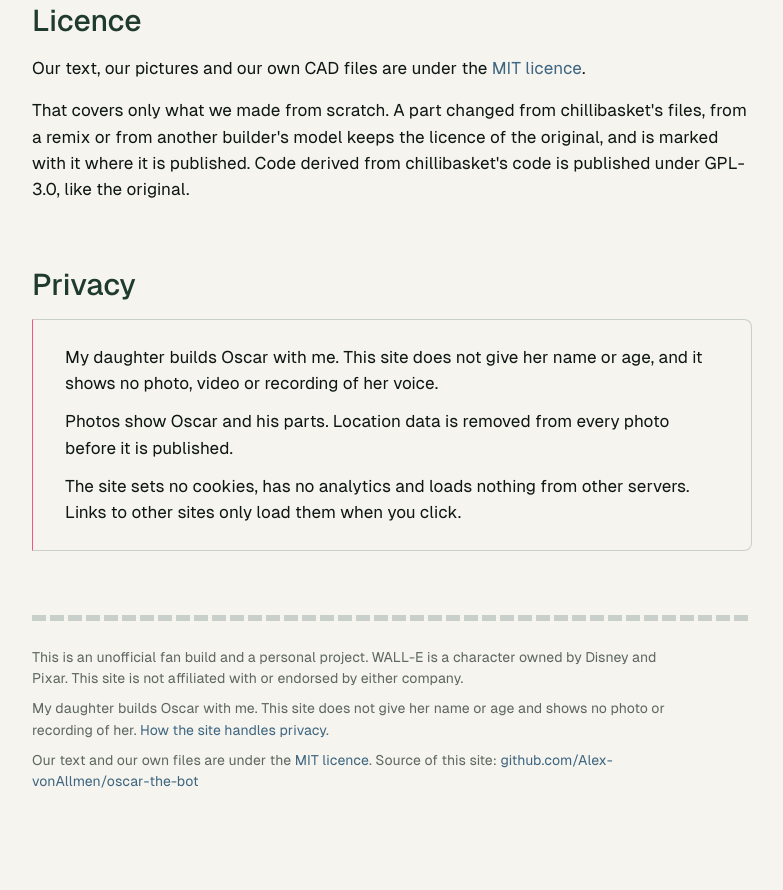
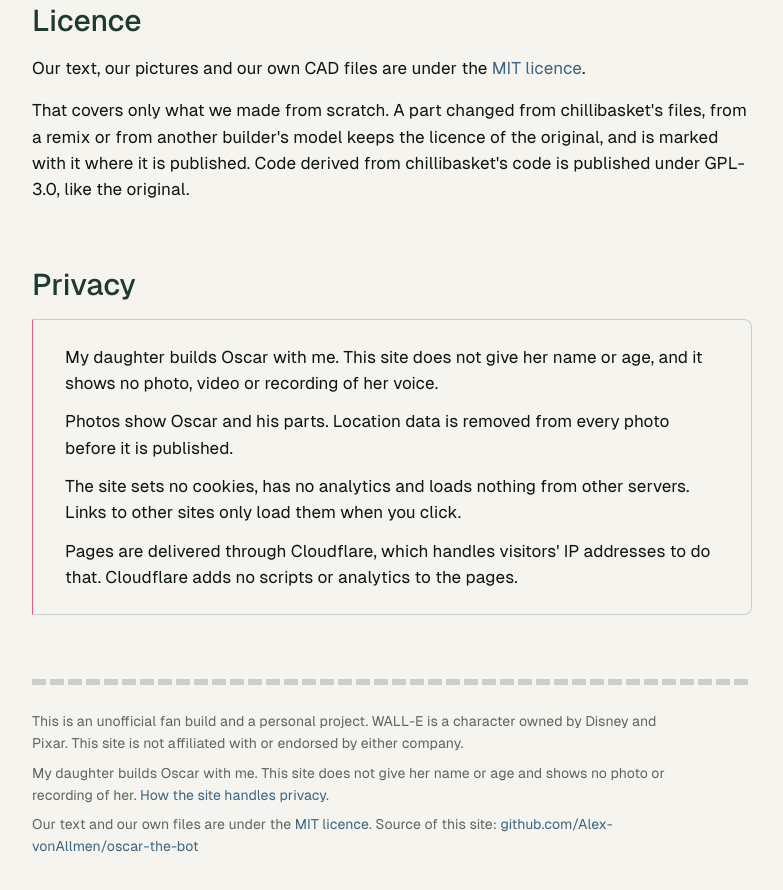
Before and after one commit to Alex-vonAllmen/oscar-the-bot, a plain HTML site: page site/credits.html in a window 1280 px wide. Shown: the part 718-1608 px from the top of the page, without its empty margins (248-1031 px from the left). Drawn offline with Linux system fonts and the light colour scheme.

Commit message:
Privacy note for Cloudflare delivery; record DNS setup in deploy notes
Co-Authored-By: Claude Opus 5.5 <noreply@anthropic.com>
Claude-Session: https://claude.ai/code/session_015jBZhXNPrj8Ws4M7d1uToh

```diff
--- a/site/credits.html
+++ b/site/credits.html
@@ -57,6 +57,7 @@
     <p>My daughter builds Oscar with me. This site does not give her name or age, and it shows no photo, video or recording of her voice.</p>
     <p>Photos show Oscar and his parts. Location data is removed from every photo before it is published.</p>
     <p>The site sets no cookies, has no analytics and loads nothing from other servers. Links to other sites only load them when you click.</p>
+    <p>Pages are delivered through Cloudflare, which handles visitors' IP addresses to do that. Cloudflare adds no scripts or analytics to the pages.</p>
   </div>
 </section>
 </main>
```
Also changed, not shown: 1 other file.
